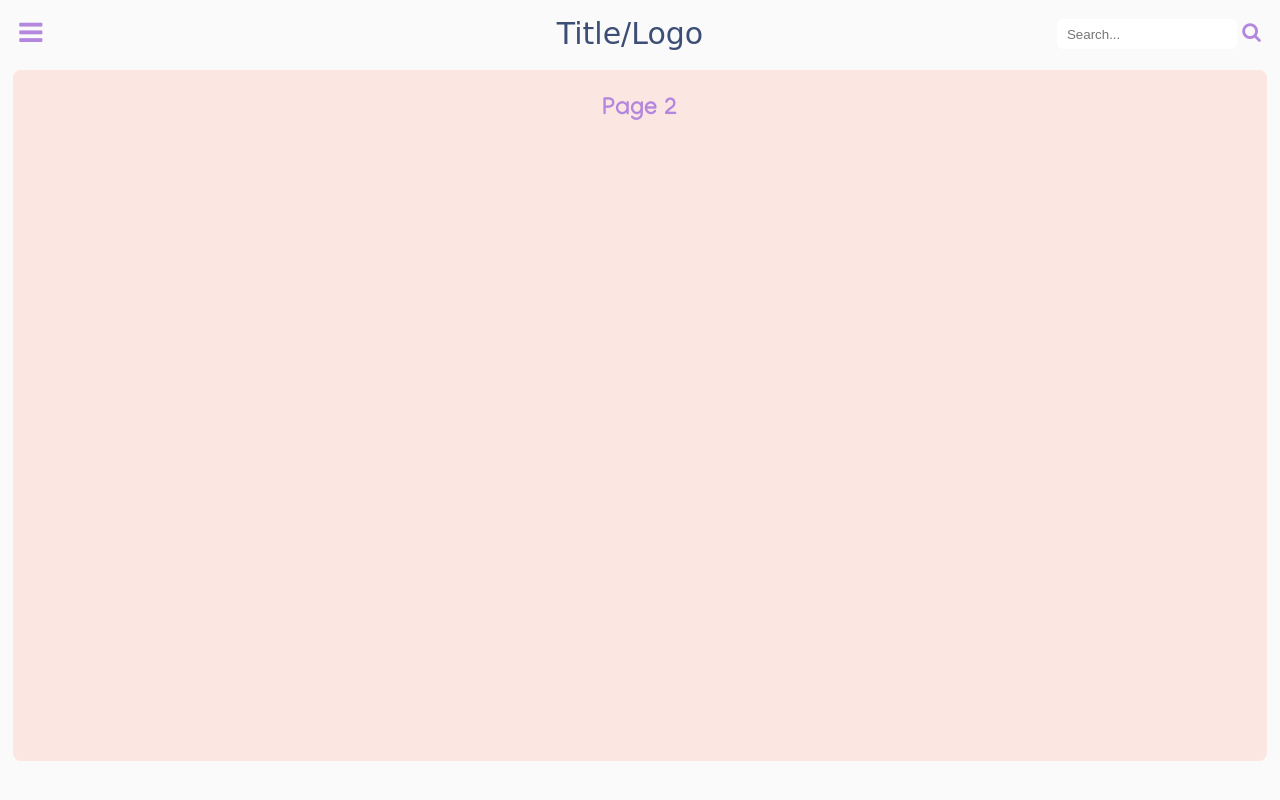
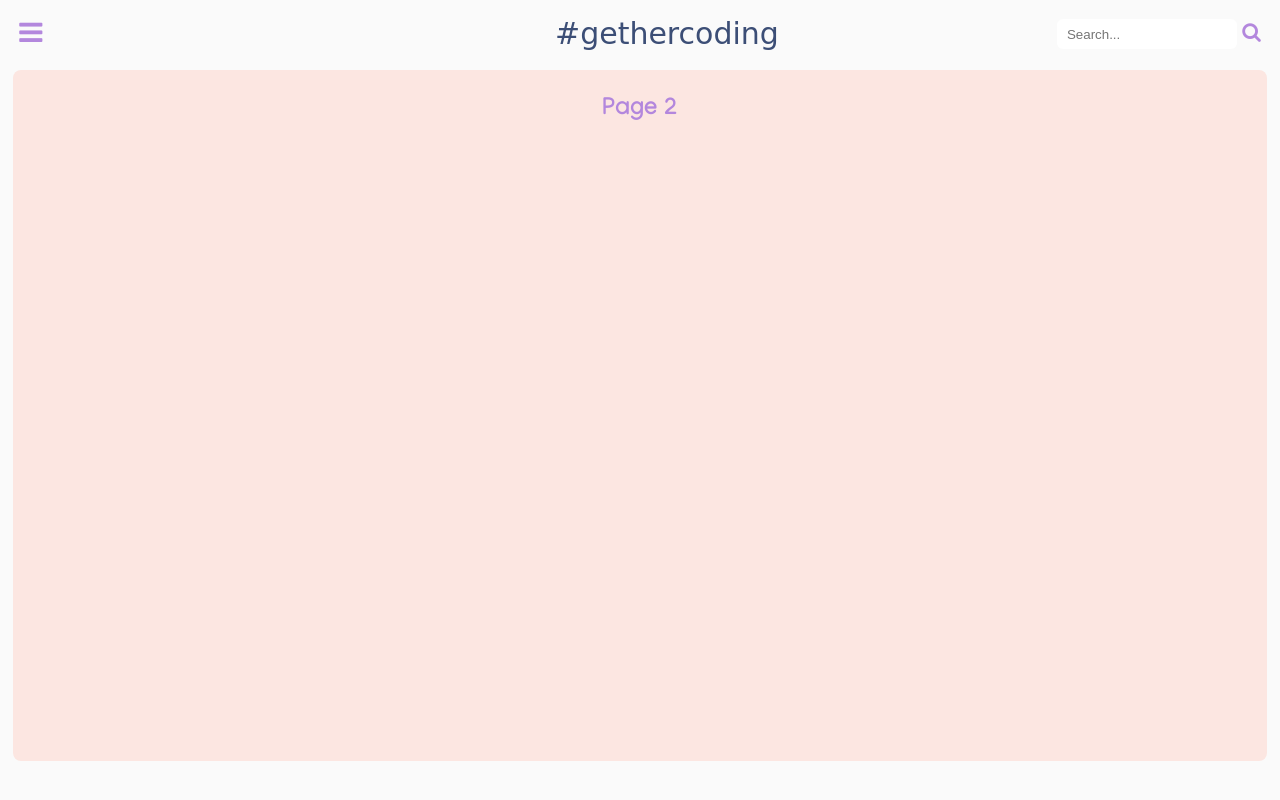
Before and after one commit to alternadiva/CFG-final-project, a plain HTML site: page Pages/page2.html in a window 1280 px wide. Drawn offline with Linux system fonts and the light colour scheme; a web font is replaced by a local one.

Commit message:
Changed the title

```diff
--- a/Pages/page2.html
+++ b/Pages/page2.html
@@ -11,7 +11,7 @@
     <link href="https://fonts.googleapis.com/css2?family=Contrail+One&family=Manjari:wght@100;400;700&display=swap" rel="stylesheet">
     <link rel="stylesheet" href="https://cdnjs.cloudflare.com/ajax/libs/font-awesome/4.7.0/css/font-awesome.min.css">
 
-    <title>Title</title>
+    <title>#gethercoding</title>
 </head>
 <body>
     <div id="main-div">
@@ -32,7 +32,7 @@
                     <span  id="open-btn"><i class="fa fa-bars"></i></span>
                   </div>
 
-                <p id="title">Title/Logo</p>
+                <p id="title">#gethercoding</p>
 
                 <div id="nav-search">
                     <input type="search" id="search-field" placeholder="Search...">
```
Also changed, not shown: Pages/page3.html (+2 -2 lines), Pages/techgap.html (+2 -2 lines), index.html (+2 -2 lines).
